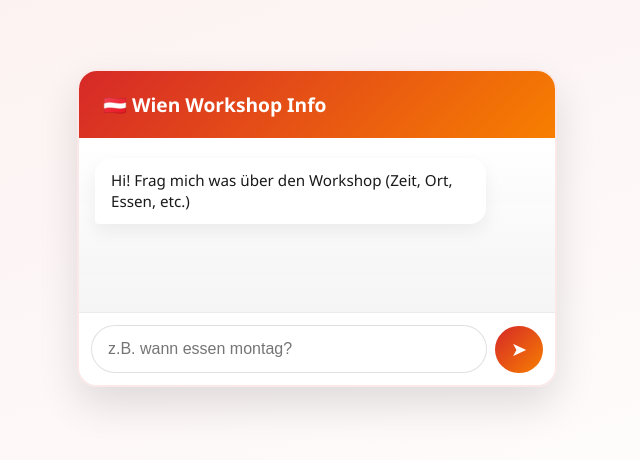
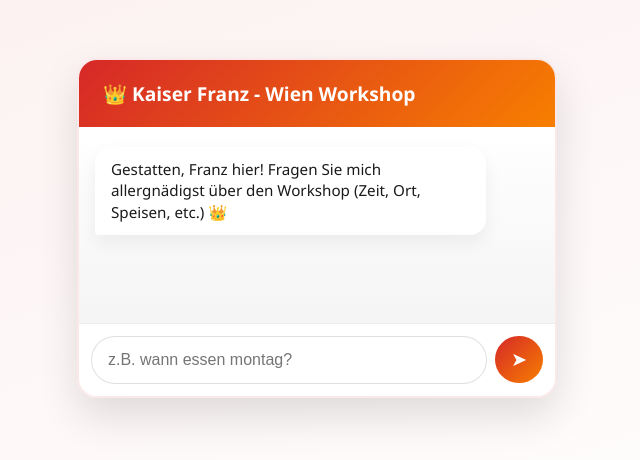
Before and after one commit to einfachstarten/viennacalling_bot, a plain HTML site: page index.html in a window 1280 px wide. Shown: the part 172-632 px from the top of the page, without its empty margins (323-963 px from the left). Drawn offline with Linux system fonts and the light colour scheme.

Commit message:
Fix chat UI text and improve API diagnostics

```diff
--- a/index.html
+++ b/index.html
@@ -9,9 +9,9 @@
 </head>
 <body>
   <div class="chat-container" role="main">
-    <header class="chat-header">🇦🇹 Wien Workshop Info</header>
+    <header class="chat-header">👑 Kaiser Franz - Wien Workshop</header>
     <section class="chat-messages" id="messages" aria-live="polite">
-      <div class="message bot-message">Hi! Frag mich was über den Workshop (Zeit, Ort, Essen, etc.)</div>
+      <div class="message bot-message">Gestatten, Franz hier! Fragen Sie mich allergnädigst über den Workshop (Zeit, Ort, Speisen, etc.) 👑</div>
     </section>
     <div class="chat-input">
       <form onsubmit="event.preventDefault(); sendMessage();">
```
Also changed, not shown: api/chat.js (+11 -1 lines).
